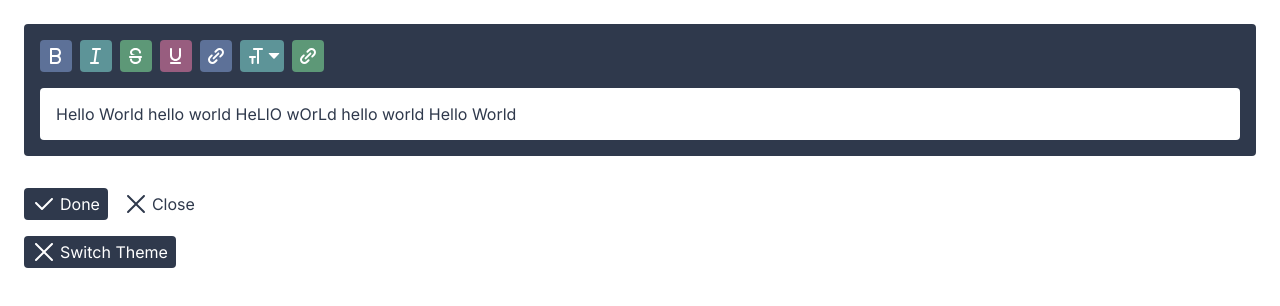
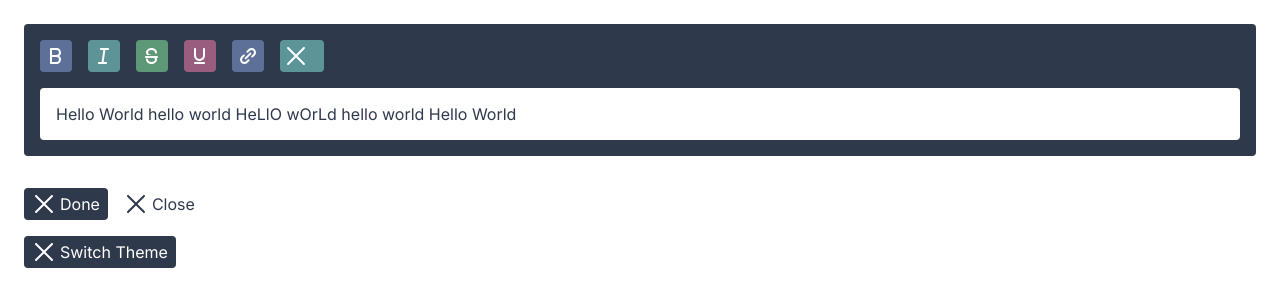
Before and after one commit to fallsimply/float, a Vue app: page / in a window 1280 px wide. Shown: the top 306 px of the page. Built offline with nearby package versions, Linux system fonts and the light colour scheme.

Commit message:
Update Button (remove class and change slot name)

```diff
--- a/public/index.html
+++ b/public/index.html
@@ -5,7 +5,7 @@
 		<meta http-equiv="X-UA-Compatible" content="IE=edge">
 		<meta name="viewport" content="width=device-width,initial-scale=1.0">
 		<link rel="icon" type="image/svg+xml" href="<%= BASE_URL %>favicon.svg">
-		<style>[hidden]{display: none!important;}[relative]{position: relative;}</style>
+		<style>[hidden]{display: none!important;}[relative]{position: relative;}[svg-hide]{position: absolute; width: 0; height: 0;}</style>
 		<title><%= htmlWebpackPlugin.options.title %></title>
 		<link rel="preload" href="<%= BASE_URL %>icons/general.svg" as="image">
 		<link rel="preload" href="<%= BASE_URL %>icons/format.svg" as="image">
@@ -18,6 +18,7 @@
 		<noscript>
 			<strong>Float doesn't work without JavaScript enabled. Please enable it to continue.</strong>
 		</noscript>
+		<svg viewBox="0 0 12 24" xmlns="http://www.w3.org/2000/svg" id="caret" svg-hide><path d="M5.64645 14.6464L0.853553 9.85355C0.538571 9.53857 0.761654 9 1.20711 9H10.7929C11.2383 9 11.4614 9.53857 11.1464 9.85355L6.35355 14.6464C6.15829 14.8417 5.84171 14.8417 5.64645 14.6464Z"/></svg>
 		<div id="app"></div>
 		<!-- built files will be auto injected -->
 	</body>
--- a/src/components/Core/Button.vue
+++ b/src/components/Core/Button.vue
@@ -1,6 +1,6 @@
 <template>
-	<button class="exit" :primary="!secondary" :secondary="secondary" :icon="icon">
-		<slot name="icon">
+	<button :primary="!secondary" :secondary="secondary" :icon="icon">
+		<slot name="Icon">
 			<Icon pack="general" name="close"/>
 		</slot>
 		<slot v-if="!icon">Close</slot>
@@ -22,7 +22,7 @@ export default {
 		}
 	},
 	components: {
-		Icon
+		Icon,
 	}
 }
 </script>
@@ -35,7 +35,6 @@ button
 	border-radius: .25rem
 	display: grid
 	grid-auto-flow: column
-	grid-template-columns: 1.5rem 1fr
 	grid-gap: .25rem
 	svg
 		height: 1.5rem
--- a/src/components/Core/ButtonGroup.vue
+++ b/src/components/Core/ButtonGroup.vue
@@ -25,4 +25,5 @@ div.buttonGroup
 		padding: .125rem
 	button:hover
 		background-image: var(--brighten)
+		--lH: var(--lL)
 </style>
--- a/src/components/Core/Icon.vue
+++ b/src/components/Core/Icon.vue
@@ -1,7 +1,7 @@
 <template>
 		<svg :viewBox="`0 0 ${caret ? 36 : 24} 24`">
 			<use :xlink:href="`/icons/${pack}.svg#${name}`" width="24" fill="currentColor"/>
-			<use v-if="caret" xlink:href="/icons/caret.svg#icon" width="12" fill="currentColor" x="24" id="caret"/>
+			<use v-if="caret" xlink:href="#caret" width="12" fill="currentColor" x="24" id="caret"/>
 		</svg>
 </template>
 
--- a/src/components/Toolbar/Prompt.vue
+++ b/src/components/Toolbar/Prompt.vue
@@ -4,13 +4,13 @@
 		<input type="text" v-model="url">
 		<ButtonGroup>
 			<Button>
-				<template #icon>
+				<template #Icon>
 					<Icon pack="general" name="done"/>
 				</template>
 				Add Link
 			</Button>
-			<Button secondary @click="toggle">
-				<template #icon>
+			<Button secondary @click.native="toggle">
+				<template #Icon>
 					<Icon pack="general" name="close"/>
 				</template>
 				Close
--- a/src/components/Toolbar/Toolbar.vue
+++ b/src/components/Toolbar/Toolbar.vue
@@ -1,13 +1,13 @@
 <template>
 	<div relative>
 		<ButtonGroup class="toolbar">
-			<Button icon v-for="btn in btns" :key="btn"  @click="$emit(btn)">
-				<template #icon>
+			<Button icon v-for="btn in btns" :key="btn"  @click.native="$emit(btn)">
+				<template #Icon>
 					<Icon :name="btn" pack="format"/>
 				</template>
 			</Button>
 			<Button icon ref="link" @click="togglePrompt('link')">
-				<template #icon>
+				<template #Icon>
 					<Icon name="link"/>
 				</template>
 			</Button>
@@ -15,26 +15,21 @@
 				<template #Icon>
 					<Icon name="text_size" pack="format" caret/>
 				</template>
-				<template #Items="{ item }">
-					<span v-for="num in headings" :key="num">
-						<Button icon :class="`h${num}`" @click.stop="item($event)" :x-val="`h${num}`">
+				<template v-slot="{ handle }">
+					<Button icon :class="`h${num}`" @click.stop.native="handle($event)" :x-val="`h${num}`" v-for="num in headings" :key="num">
+						<template #Icon>
 							<Icon pack="headings" :name="`h${num}`"/>
-						</Button>
-					</span>
+						</template>
+					</Button>
 				</template>
 			</Dropdown>
-			<Button icon class="theme" ref="theme" >
-				<template #icon>
-					<Icon name="link"/>
-				</template>
-			</Button>
 		</ButtonGroup>
-		<Prompt title= "Enter Link URL" :show.sync="prompts.link"/>
+		<Prompt title= "Enter Link URL" :show.sync="prompts.link" style="top: 3rem"/>
 	</div>
 </template>
 
 <script>
-	import Core, {ButtonGroup} from "@/components/Core"
+	import Core, { ButtonGroup } from "@/components/Core"
 	import { Dropdown, Prompt } from "@/components/Toolbar"
 	export default {
 		name: "Toolbar",
@@ -78,6 +73,7 @@ HSL(h, s = var(--s), l = var(--l)) {'hsl(%s, %s, %s)' % (h s l)};
 	grid-template-columns: repeat(auto-fit, minmax(2rem, min-content))
 	grid-gap: 1rem
 	color: #fff
+	--btnFocus: #fff
 
 	& > :nth-child(4n-3)
 		--H: var(--hA)
@@ -89,24 +85,10 @@ HSL(h, s = var(--s), l = var(--l)) {'hsl(%s, %s, %s)' % (h s l)};
 		--H: var(--hD)
 
 	button
-		// height: 2rem
-		// min-width: 2rem
-		// font-size: 1.5rem
-		// border: 0
-		// padding: .25rem
-		// border-radius: .25rem
-		display: grid
-		grid-template-columns: repeat(auto-fit, minmax(.75rem, 1.5rem))
 		background: HSL(var(--H), l: var(--L))
 		--L: var(--l)
-		color: inherit
 		&:hover
 			--L: var(--lL)
-		&:focus
-			outline: none
-		// svg
-		// 	height: 1.5rem;
-		// 	border-radius: .25rem
-		// svg > path
-		// 	fill: currentColor
+.toolbar.buttonGroup
+		grid-gap: 1rem
 </style>
```
Also changed, not shown: public/icons/general.svg.
